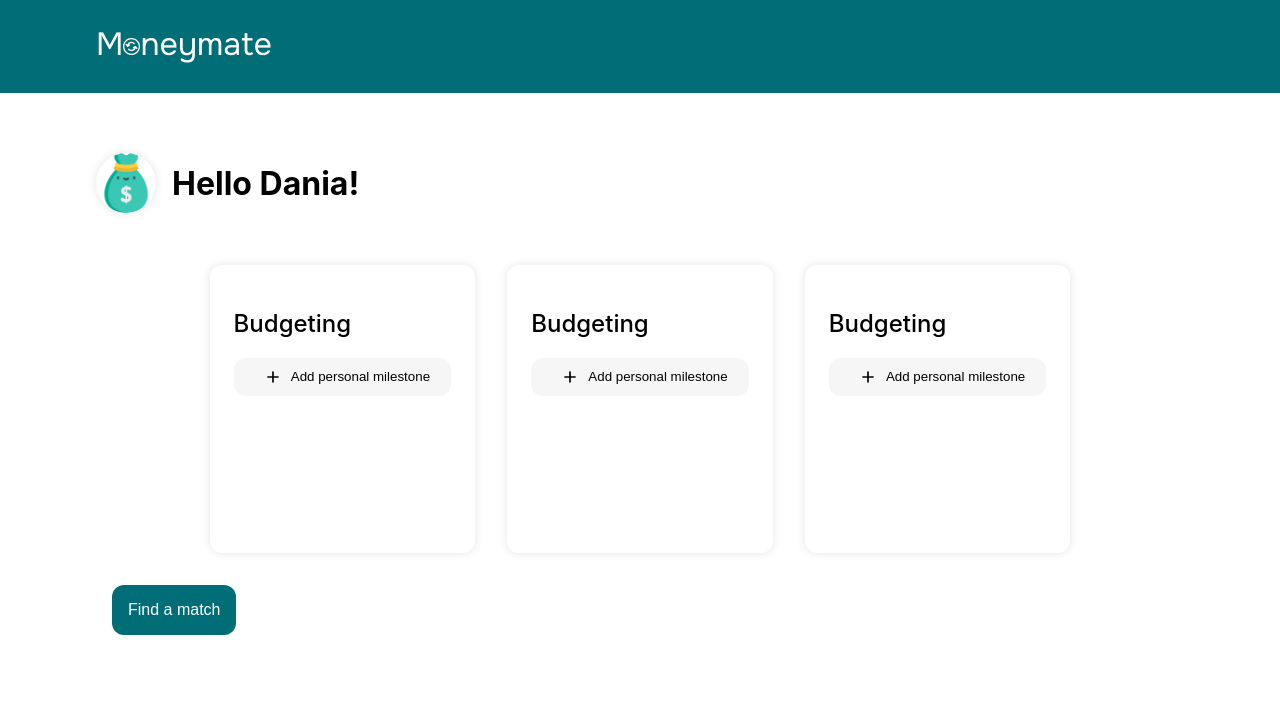
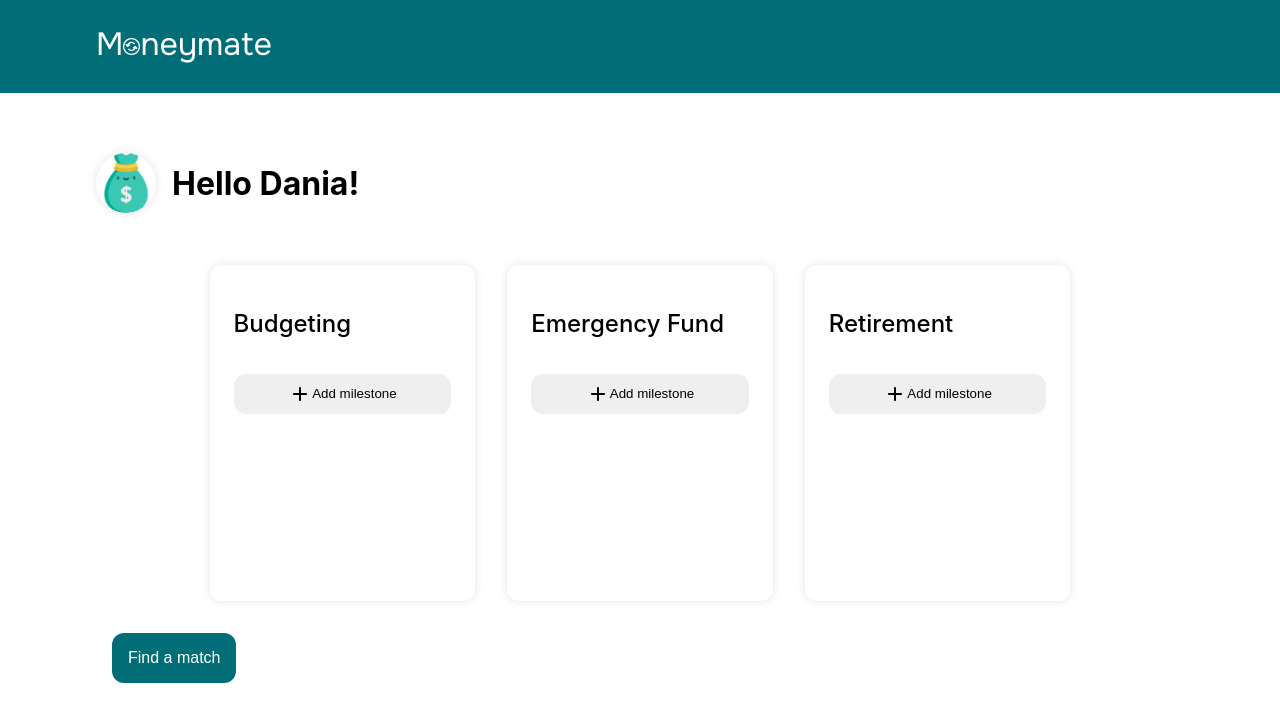
Before and after one commit to Dania-h/moneymate, a React (Vite) app in the folder frontend/: page / in a window 1280 px wide. Shown: the top 722 px of the page. Built offline with nearby package versions, Linux system fonts and the light colour scheme.

Commit message:
created states to swap input milestone components

```diff
--- a/frontend/index.html
+++ b/frontend/index.html
@@ -2,7 +2,7 @@
 <html lang="en">
   <head>
     <meta charset="UTF-8" />
-    <link rel="icon" type="image/svg+xml" href="/vite.svg" />
+    <link rel="icon" type="image/svg+xml" href="./public/pepicons-pop_arrows-spin-circle.svg" />
     <meta name="viewport" content="width=device-width, initial-scale=1.0" />
     <title>Moneymate</title>
   </head>
--- a/frontend/src/GoalCard/GoalCard.css
+++ b/frontend/src/GoalCard/GoalCard.css
@@ -1,7 +1,7 @@
 .goal-card {
     box-shadow: 0px 0px 10px 0px #E4E4E4;
     width: 20%;
-    height: 30vh;
+    height: 18em;
     padding: 1.5rem;
     margin: 1rem;
     border-radius: 12px;
@@ -12,28 +12,23 @@
     font-weight: 500;
 }
 
-.goal {
-    background-color: #f6f6f6;
+.milestones {
+    display: flex;
+    flex-direction: column;
+}
+
+.milestones .add {
+    margin-top: 1rem;
+    display: flex;
+    align-items: center;
+    justify-content: center;
+    border: none;
     border-radius: 12px;
     padding: 0.5rem;
-    font-size: 1rem;
     transition: background-color 0.2s;
-    text-align: center;
 }
 
-.goal button {
-    border: none;
-    background-color: inherit;
-    display: flex;
-    align-items: center;
-    margin: auto;
+.milestones .add:hover {
+    background-color: #E4E4E4;
+    cursor: pointer;
 }
-
-.goal:hover {
-    background-color: #e4e4e4;
-}
-
-.goal button img {
-    margin: 0 0.5rem;
-    width: 1.25rem;
-}
--- a/frontend/src/GoalCard/GoalCard.jsx
+++ b/frontend/src/GoalCard/GoalCard.jsx
@@ -1,18 +1,32 @@
+import PropTypes from "prop-types";
+import { useState } from "react";
 import plus from "../assets/ic_round-plus.svg";
 import "./GoalCard.css";
+import MilestoneInput from "../MilestoneInput/MilestoneInput";
 
-function GoalCard() {
+function GoalCard({ title }) {
+  const [showComponent, setShowComponent] = useState(false);
+
+  const handleClick = () => {
+    setShowComponent(true);
+  };
+
   return (
     <section className="goal-card">
-      <h2>Budgeting</h2>
-      <div className="goal">
-        <button>
+      <h2>{title}</h2>
+      <div className="milestones">
+        {showComponent && <MilestoneInput />}
+        <button className="add" onClick={handleClick}>
           <img src={plus} alt="plus"/>
-          Add personal milestone
+          Add milestone
         </button>
       </div>
     </section>
   );
 }
 
+GoalCard.propTypes = {
+  title: PropTypes.string.isRequired
+}
+
 export default GoalCard;
--- /dev/null
+++ b/frontend/src/MilestoneInput/MilestoneInput.css
@@ -0,0 +1,25 @@
+.input-div {
+    display: flex;
+}
+
+.input-div .check-box {
+    width: 15px;
+    margin-right: 0.5rem;
+}
+
+.input-div .text-box {
+    border: 1px solid #e4e4e4;
+    border-radius: 12px 0 0 12px;
+    flex: 1;
+    padding: 0.5rem;
+}
+
+.input-div button {
+    border-radius: 0 12px 12px 0;
+    border: none
+}
+
+.input-div button:hover {
+    background-color: #E4E4E4;
+    cursor: pointer;
+}
--- /dev/null
+++ b/frontend/src/MilestoneInput/MilestoneInput.jsx
@@ -0,0 +1,43 @@
+import { useRef, useState } from "react";
+import check from "../assets/quill_checkmark.svg";
+import "./MilestoneInput.css";
+
+function MilestoneInput() {
+  const inputRef = useRef();
+  const [radioType, setRadioType] = useState(false);
+
+  const handleClick = () => {
+    setRadioType(true);
+  };
+
+  return (
+    <div className="input-div">
+      {radioType ? (
+        <>
+          <input
+            type="checkbox"
+            id="checkMilestone"
+            className="check-box"
+            value={inputRef}
+          />
+          <label htmlFor="checkMilestone">{inputRef.current.value}</label>
+        </>
+      ) : (
+        <>
+          <input
+            type="text"
+            id="milestone"
+            className="text-box"
+            ref={inputRef}
+            placeholder="Get started..."
+          />
+          <button type="submit" onClick={handleClick}>
+            <img src={check} aria-label="submit" />
+          </button>
+        </>
+      )}
+    </div>
+  );
+}
+
+export default MilestoneInput;
--- a/frontend/src/User/User.jsx
+++ b/frontend/src/User/User.jsx
@@ -17,9 +17,9 @@ function User() {
         </div>
 
         <div className="card-container">
-          <GoalCard />
-          <GoalCard />
-          <GoalCard />
+          <GoalCard title="Budgeting"/>
+          <GoalCard title="Emergency Fund"/>
+          <GoalCard title="Retirement"/>
         </div>
         <Button text="Find a match" />
       </section>
```
Also changed, not shown: frontend/public/pepicons-pop_arrows-spin-circle.svg (added), frontend/src/assets/quill_checkmark.svg (added).
